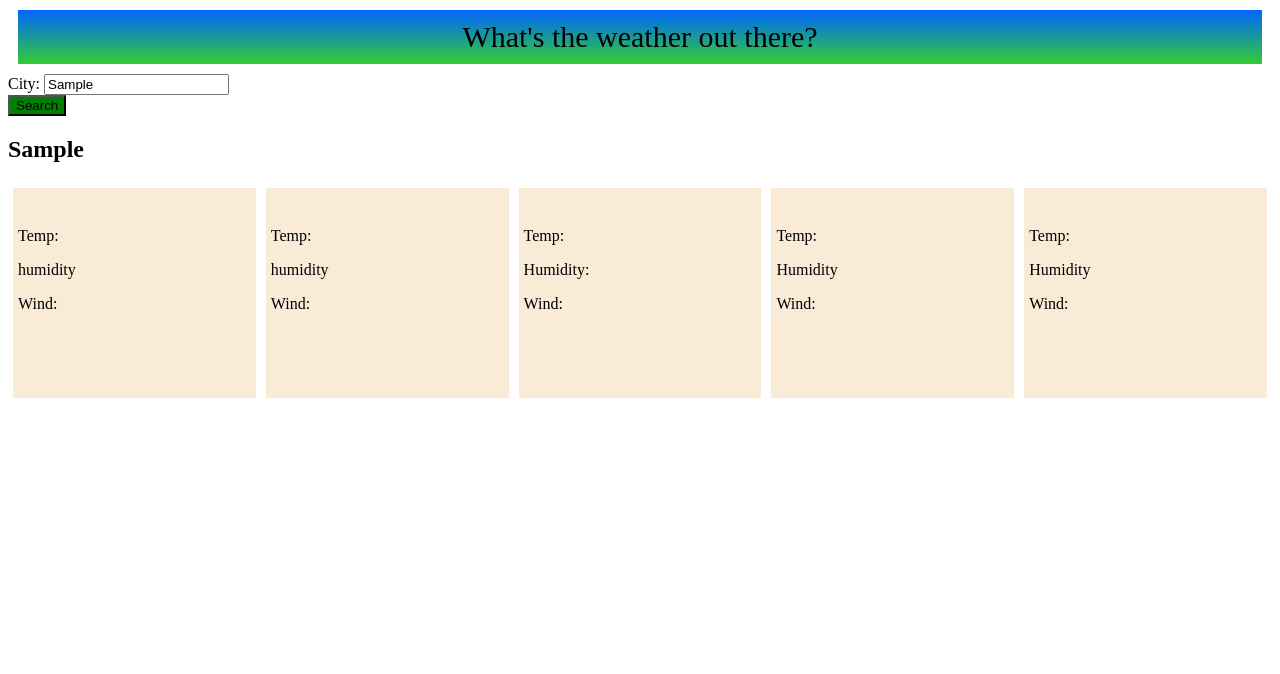
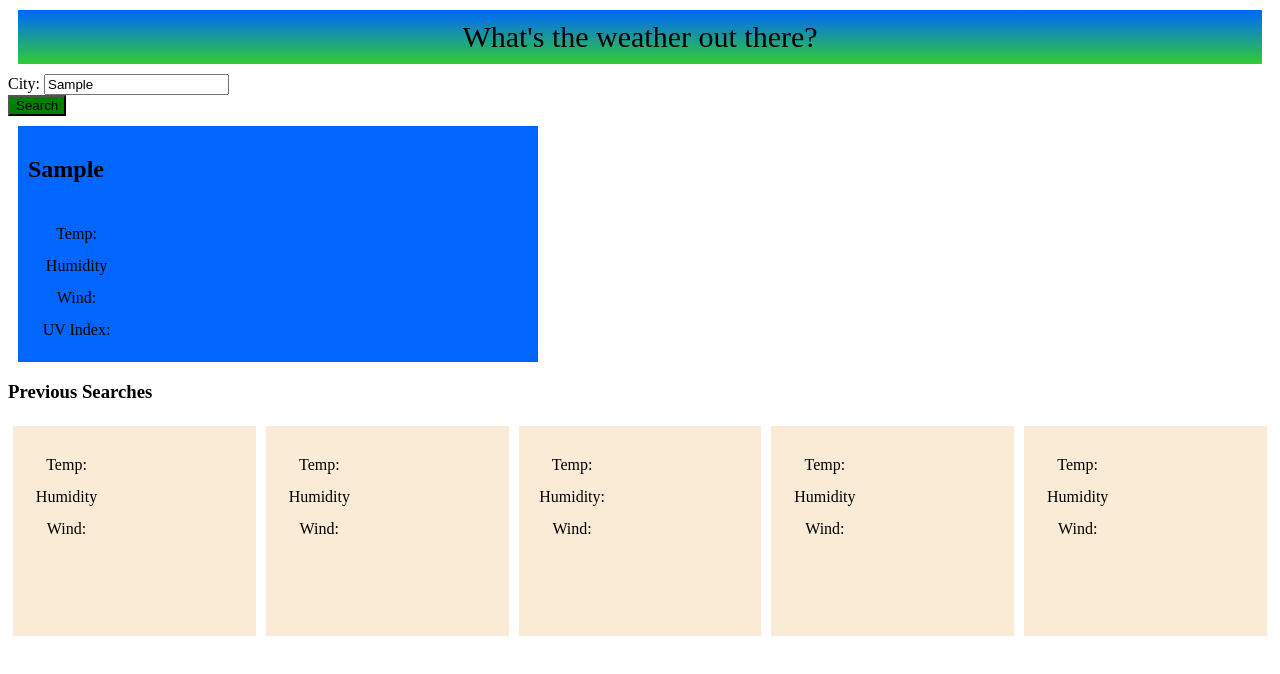
Before and after one commit to Hrzonca/cloudy-with-a-chance-of, a plain HTML site: page index.html in a window 1280 px wide. Both pictures are taken after typing "Sample" into the empty fields and a click on the button "Search". Drawn offline with nearby package versions, Linux system fonts and the light colour scheme; no server answers.

Commit message:
got the five day weather forcast to show as well as the current day

```diff
--- a/assets/css/style.css
+++ b/assets/css/style.css
@@ -14,7 +14,7 @@ button {
 }
 
 .inputbox,
-searchbutton {
+.searchbutton {
     display: block;
 }
 
@@ -28,11 +28,34 @@ main .weatherData {
     margin: 5px;
     background-color: antiquewhite;
     width: 300px;
-    height: 200px
+    height: 200px;
 }
 
 p {
+    text-align: center;
     display: block;
+    border-radius: 5px;
+    height: 25px;
+    width: 85px;
+    padding: 1px;
+    margin: 0;
+    margin-bottom: 5px;
+    margin-left: 5px;
+}
+
+.displayicons {
+    padding: px;
+    margin: 3px;
+}
+
+#currentday {
+    display: block;
+    padding: 10px;
+    margin: 10px;
+    background-color: #0066ff;
+    outline: 2px black;
+    max-width: 500px;
+
 }
 
 /* article, .databox, .userinput, .cityName, .inputcontainer, button {
--- a/assets/script/script.js
+++ b/assets/script/script.js
@@ -4,13 +4,12 @@ var fetchButton = document.querySelector('.searchbutton');
 var weatherData = document.querySelector("ul")
 const newName = document.querySelector(".userinput");
 const cityName = document.querySelector(".cityName");
-// var today = moment();
-// $(".weatherData").text(today.format("dddd"));
+//  var today = moment();
+//  $(".weatherData").text(today.format("dddd"));
 
-//connect _weatherTable instead of repeating html
 function showWeather() {
     cityName.innerHTML = newName.value;
-    var queryURL = "https://api.openweathermap.org/data/2.5/weather?q=" + newName.value + "&appid=" + apiKey;
+    var queryURL = "https://api.openweathermap.org/data/2.5/weather?q=" + newName.value + "&appid=" + apiKey + '&units=imperial';
 
     console.log(newName.value);
     console.log(cityName.value);
@@ -20,39 +19,103 @@ function showWeather() {
             console.log("pulling data")
             return response.json();
         })
+
         .then(data => {
             console.log('fetch response');
+
             for (var i = 0; i < 5; i++) {
-                document.getElementsByClassName("temp" + (i + 1) + "temp").innerHTML = "Temp:" + Number(data.main.temp - 286.43) + "°F";
-                console.log(data);
+                document.getElementsByClassName("fiveTemp")[i].innerHTML = "Temp: " + (data.main.temp - 286.43).toFixed(1) + "°F";
             }
 
-            var fiveDay = "https://api.openweathermap.org/data/2.5/forecast?q=" + newName.value + "&appid=" + apiKey;
+            for (var i = 0; i < 5; i++) {
+                document.getElementsByClassName("fiveHumidity")[i].innerHTML = "Humidity: " + (data.main.humidity - 64).toFixed(1) + "%";
+                // console.log(data);
+            }
 
-            fetch(fiveDay)
-            .then(response => {
-                console.log("pulling data")
-                return response.json();
+            for (var i = 0; i < 5; i++) {
+                document.getElementsByClassName("fiveWind")[i].innerHTML = "Wind: " + (data.wind.speed - 3.09).toFixed(1) + "MPH";
+                //    console.log(data);
+            }
+
+            console.log(data)
+
+            document.getElementsByClassName("temp")[0].innerHTML = "Temp: " + data.main.temp + "°F";
+            document.getElementsByClassName("humidity")[0].innerHTML = "Humidity: " + data.main.humidity + "%";
+            document.getElementsByClassName("wind")[0].innerHTML = "Wind: " + data.wind.speed + "MPH";
+            document.getElementsByClassName("displayicons")[0].innerHTML = `http://openweathermap.org/img/wn/${data.weather[0].icon}@2x.png`
             })
+}
 
+fetchButton.addEventListener("click", showWeather);
+
+
+const getForcast = async(city)=>{
+    const urlToFEtch = `https://api.openweathermap.org/data/2.5/forecast?q=${city}&units=imperial&appid=${apiKey}`;
+    try{
+        const response = await fetch(urlToFEtch)
+        if(response.ok){
+            const forcastJsonResponse = await response.json();
+            // console.log('==============below are forcast data======')
+            // console.log(forcastJsonResponse);
+            const list = forcastJsonResponse.list;
+            // console.log(list);
+            return list;
+        }
+    }catch(err){
+        console.log(err)
+    }
+}
+
+const displayForcast = (list)=>{
+    for (var i = 0; i < 5; i++) {
+        $(`#img${i+1}`).attr({
+            src: `http://openweathermap.org/img/wn/${list[i].weather[0].icon}@2x.png`,
+            alt: 'weather icon'
         })
-        //data.weather.icon inside this function
+    }
+    for (var i = 0; i < 5; i++) {
+        document.getElementsByClassName("fiveTemp")[i].innerHTML = "Temp: " + list[i].main.temp + "°F";
+
+    }
+
+    for (var i = 0; i < 5; i++) {
+        document.getElementsByClassName("fiveHumidity")[i].innerHTML = "Humidity: " + list[i].main.humidity + "%";
+
+    }
+
+    for (var i = 0; i < 5; i++) {
+        document.getElementsByClassName("fiveWind")[i].innerHTML = "Wind: " + list[i].wind.speed + "MPH";
+
+    }
 
 }
 
-//moment for the 5 day forcast
-//add function for localstrage to save the previous entries.
-//if else statments inside the fetch qu URl
-fetchButton.addEventListener("click", showWeather);
+const searchForcast=async()=>{
+    const list = await getForcast(city);
+    displayForcast(list)
+}
+
+$(".searchbutton").on('click',(event)=>{
+    event.preventDefault();
+    city = $('.userinput').val();
+    searchForcast()
+})
+
+
+
+
 
 
 
 //weather icons link from openweather http://openweathermap.org/img/wn/
 
-//once the data is pulled it should appear in these rows
 
 //https://www.youtube.com/watch?v=QEu8_5bYm-w really helped
 
+
+
+
+//future work: creating html elements in javascript so i dont have to repeat in html
 // function weatherTable() {
 //     console.log("days showing");
 //     var rowDiv = $("<div>");
--- a/index.html
+++ b/index.html
@@ -15,22 +15,41 @@
     <section class="inputbox">
         <section class="databox">City:
             <input type="text" class="userinput"></input>
+            <button class="searchbutton">Search</button>
         </section>
     </section>
-    <button class="searchbutton">Search</button>
+
+    <article class="card" id="currentday">
         <h2 class="cityName">Seattle</h2>
+        <section class="weatherData">
+            <div class="displayicons">
+                <div class="icons"></div>
+                <div class="image"><img src="" class="imgClass" id="img" alt=""><img></div>
+            </div>
+            <section>
+                <p class="temp">Temp:</p>
+                <p class="humidity">Humidity</p>
+                <p class="wind">Wind: </p>
+                <p class="index">UV Index: <box class="color"></box>
+                </p>
+            </section>
+        </section>
+    </article>
+
+    <h3 class="hisory">Previous Searches</h3>
     </section>
 
-    <!-- current day -->
-    <main>
+    <main >
         <section class="weatherData">
             <div class="displayicons">
                 <div class="icons"></div>
                 <div class="image"><img src="" class="imgClass" id="img1" alt=""><img></div>
             </div>
-            <p class="temp">Temp:</p>
-            <p class="humidity">humidity</p>
-            <p class="wind">Wind: </p>
+            <section>
+                <p class="fiveTemp">Temp:</p>
+                <p class="fiveHumidity">Humidity</p>
+                <p class="fiveWind">Wind: </p>
+            </section>
         </section>
 
         <section class="weatherData">
@@ -38,40 +57,40 @@
                 <div class="icons"></div>
                 <div class="image"><img src="" class="imgClass" id="img2" alt=""><img></div>
             </div>
-            <p class="temp">Temp:</p>
-            <p class="humidity">humidity</p>
-            <p class="wind">Wind: </p>
+            <p class="fiveTemp">Temp:</p>
+            <p class="fiveHumidity">Humidity</p>
+            <p class="fiveWind">Wind: </p>
         </section>
 
-        <div class="weatherData">
+        <section class="weatherData">
             <div class="displayicons">
                 <div class="icons"></div>
                 <div class="image"><img src="" class="imgClass" id="img3" alt=""><img></div>
             </div>
-            <p class="temp">Temp: </p>
-            <p class="humidity">Humidity: </p>
-            <p class="wind">Wind: </p>
-        </div>
+            <p class="fiveTemp">Temp: </p>
+            <p class="fiveHumidity">Humidity: </p>
+            <p class="fiveWind">Wind: </p>
+        </section>
 
-        <div class="weatherData">
+        <section class="weatherData">
             <div class="displayicons">
                 <div class="icons"></div>
                 <div class="image"><img src="" class="imgClass" id="img4" alt=""><img></div>
             </div>
-            <p class="temp">Temp:</p>
-            <p class="humidity">Humidity</p>
-            <p class="wind">Wind: </p>
-        </div>
+            <p class="fiveTemp">Temp:</p>
+            <p class="fiveHumidity">Humidity</p>
+            <p class="fiveWind">Wind: </p>
+        </section>
 
-        <div class="weatherData">
+        <section class="weatherData">
             <div class="displayicons">
                 <div class="icons"></div>
                 <div class="image"><img src="" class="imgClass" id="img5" alt=""><img></div>
             </div>
-            <p class="temp">Temp:</p>
-            <p class="humidity">Humidity</p>
-            <p class="wind">Wind: </p>
-        </div>
+            <p class="fiveTemp">Temp:</p>
+            <p class="fiveHumidity">Humidity</p>
+            <p class="fiveWind">Wind: </p>
+        </section>
     </main>
 
     <script src="https://code.jquery.com/jquery-3.5.1.min.js"></script>
```
Also changed, not shown: assets/images /homescreen.png (added), assets/images /userinput.png (added), 4 other files. Lines whose indentation alone changed are shown as unchanged.
